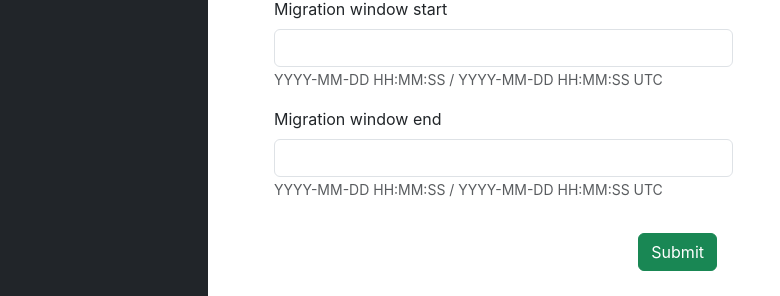
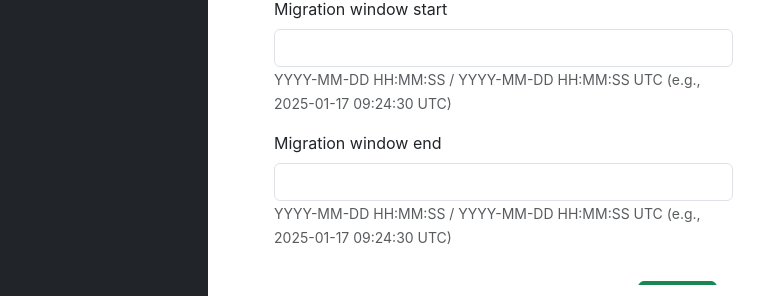
Before and after one commit to FuturFusion/migration-manager, a React (Vite) app in the folder ui/: page /ui/batches/create in a window 1280 px wide. Shown: the part 445-741 px from the top of the page, without its empty margins (0-780 px from the left). Built offline with nearby package versions, Linux system fonts and the light colour scheme; no server answers.

Commit message:
ui: Add a timestamp example in the batch creation/edit form
Signed-off-by: Piotr Resztak <piotr.resztak@futurfusion.io>

```diff
--- a/ui/src/components/BatchForm.tsx
+++ b/ui/src/components/BatchForm.tsx
@@ -174,7 +174,7 @@ const BatchForm: FC<Props> = ({ batch, onSubmit }) => {
               onBlur={formik.handleBlur}
               isInvalid={!!formik.errors.migration_window_start && formik.touched.migration_window_start}/>
             <Form.Text className="text-muted">
-              YYYY-MM-DD HH:MM:SS / YYYY-MM-DD HH:MM:SS UTC
+              YYYY-MM-DD HH:MM:SS / YYYY-MM-DD HH:MM:SS UTC (e.g., {formatDate(new Date().toISOString())})
             </Form.Text>
             <Form.Control.Feedback type="invalid">
               {formik.errors.migration_window_start}
@@ -190,7 +190,7 @@ const BatchForm: FC<Props> = ({ batch, onSubmit }) => {
               onBlur={formik.handleBlur}
               isInvalid={!!formik.errors.migration_window_end && formik.touched.migration_window_end}/>
             <Form.Text className="text-muted">
-              YYYY-MM-DD HH:MM:SS / YYYY-MM-DD HH:MM:SS UTC
+              YYYY-MM-DD HH:MM:SS / YYYY-MM-DD HH:MM:SS UTC (e.g., {formatDate(new Date().toISOString())})
             </Form.Text>
             <Form.Control.Feedback type="invalid">
               {formik.errors.migration_window_end}
```
